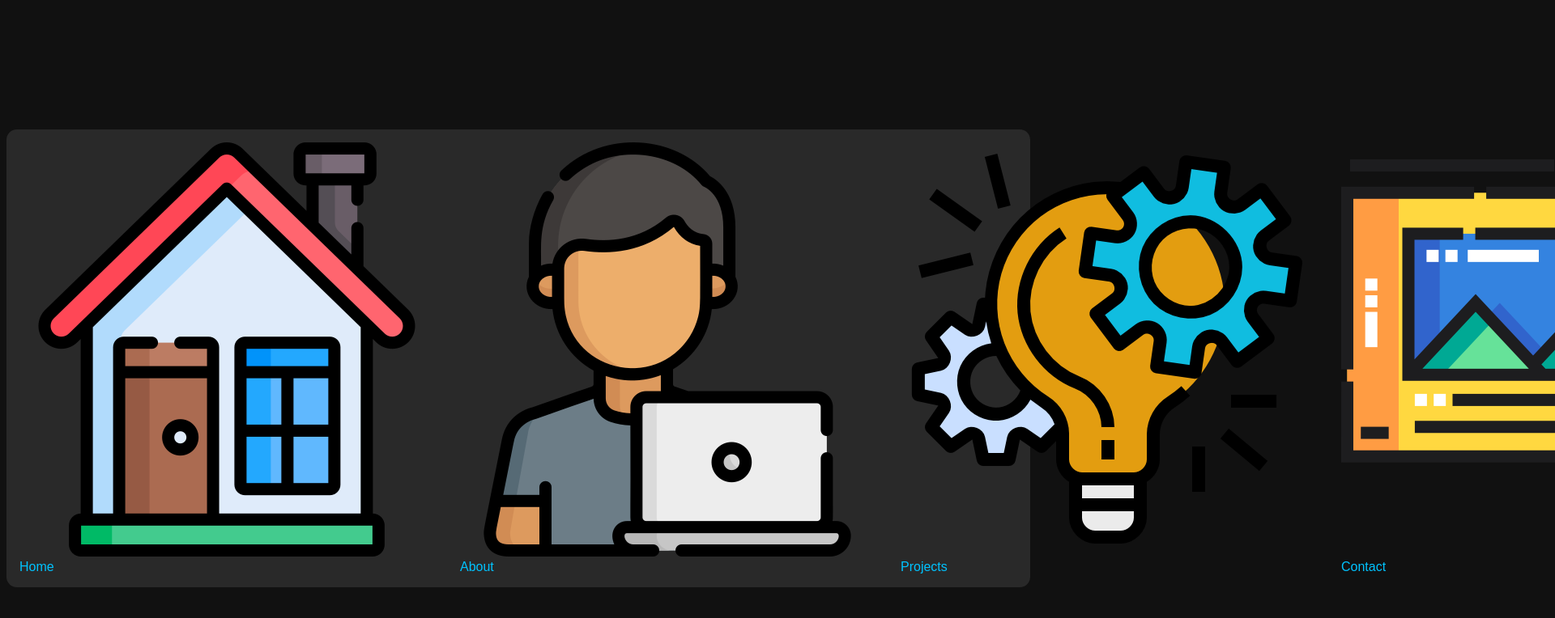
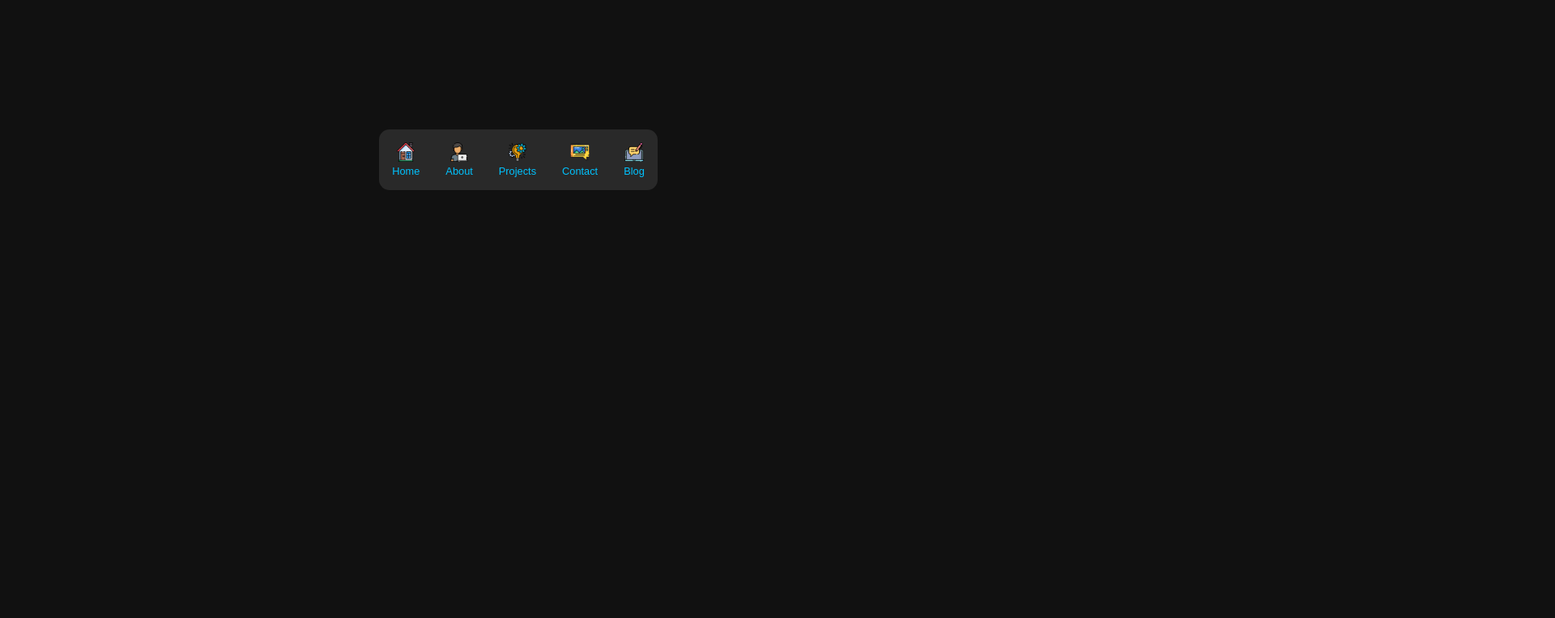
Before and after one commit to developermartins/Amazing-navbar, a plain HTML site: page index.html in a window 1280 px wide. Shown: the top 764 px of the page at 81% size, 1920 px wide, since content can reach past the window. Drawn offline with Linux system fonts and the light colour scheme.

Commit message:
pequenos ajustes

```diff
--- a/index.html
+++ b/index.html
@@ -10,7 +10,7 @@
  <body>
      <nav class="navbar-container">
          <ul class="list">
-             <li>
+             <li class="active">
                  <a href="#">
                      <div class="icon">
                          <img src="./img/home.png" alt="home">
--- a/style.css
+++ b/style.css
@@ -27,5 +27,16 @@ body {
     color: rgb(0, 195, 255);
     text-decoration: none;
     padding: 1em;
-    display: inline-block;
+    display: flex;
+    flex-direction: column;
+    align-items: center;
 }
+
+.list .text {
+    font-size: .8em;
+}
+
+.list .icon img {
+    width: 1.5em;
+    height: 1.5em;
+}
```
